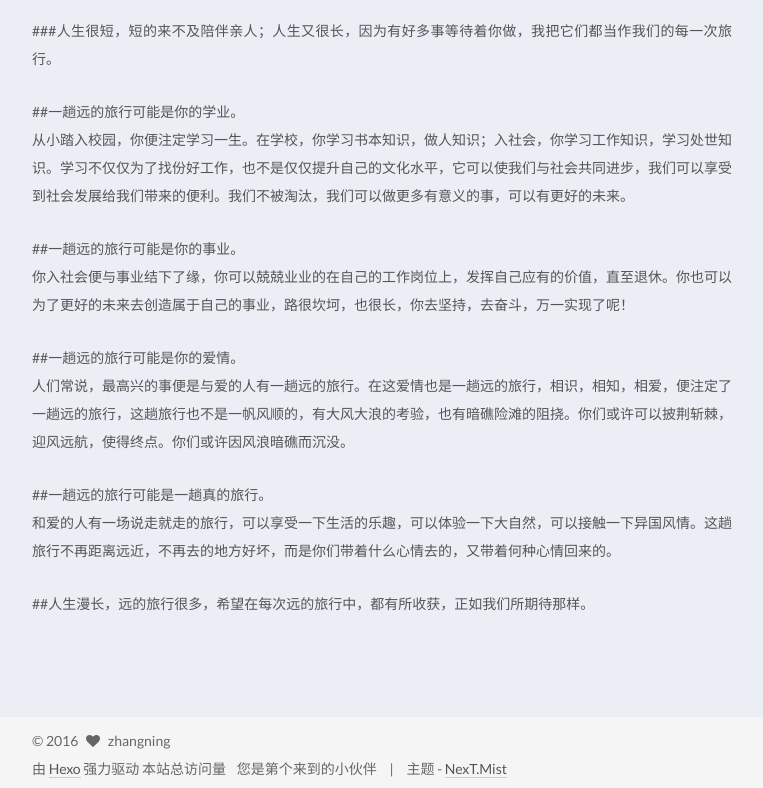
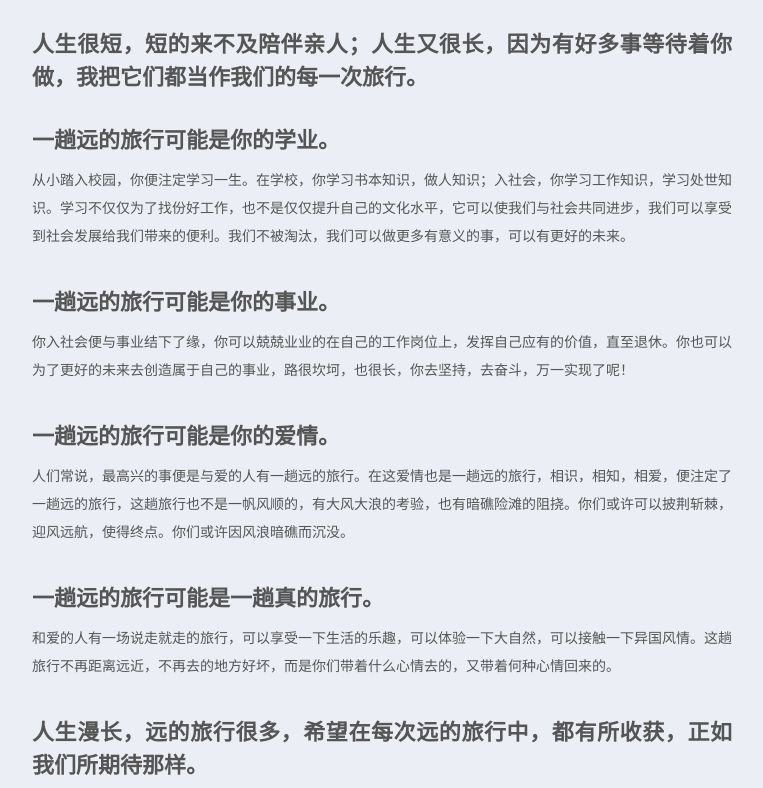
Before and after one commit to jszhangning/jszhangning.github.io, a plain HTML site: page index.html in a window 1280 px wide. Shown: the part 1372-2160 px from the top of the page, without its empty margins (258-1021 px from the left). Drawn offline with Linux system fonts and the light colour scheme; some packages are replaced by stand-ins of ours; a script that the page names is missing.

Commit message:
Site updated: 2016-04-22 14:49:30

```diff
--- a/css/main.css
+++ b/css/main.css
@@ -1521,7 +1521,7 @@ pre .javascript .function {
   width: 4px;
   height: 4px;
   border-radius: 50%;
-  background: #8effff;
+  background: #db7c99;
 }
 .links-of-blogroll {
   font-size: 13px;
--- a/index.html
+++ b/index.html
@@ -448,13 +448,11 @@
 
 
 
-            <p>###人生很短，短的来不及陪伴亲人；人生又很长，因为有好多事等待着你做，我把它们都当作我们的每一次旅行。</p>
-<p>##一趟远的旅行可能是你的学业。<br>从小踏入校园，你便注定学习一生。在学校，你学习书本知识，做人知识；入社会，你学习工作知识，学习处世知识。学习不仅仅为了找份好工作，也不是仅仅提升自己的文化水平，它可以使我们与社会共同进步，我们可以享受到社会发展给我们带来的便利。我们不被淘汰，我们可以做更多有意义的事，可以有更好的未来。</p>
-<p>##一趟远的旅行可能是你的事业。<br>你入社会便与事业结下了缘，你可以兢兢业业的在自己的工作岗位上，发挥自己应有的价值，直至退休。你也可以为了更好的未来去创造属于自己的事业，路很坎坷，也很长，你去坚持，去奋斗，万一实现了呢！</p>
-<p>##一趟远的旅行可能是你的爱情。<br>人们常说，最高兴的事便是与爱的人有一趟远的旅行。在这爱情也是一趟远的旅行，相识，相知，相爱，便注定了一趟远的旅行，这趟旅行也不是一帆风顺的，有大风大浪的考验，也有暗礁险滩的阻挠。你们或许可以披荆斩棘，迎风远航，使得终点。你们或许因风浪暗礁而沉没。</p>
-<p>##一趟远的旅行可能是一趟真的旅行。<br>和爱的人有一场说走就走的旅行，可以享受一下生活的乐趣，可以体验一下大自然，可以接触一下异国风情。这趟旅行不再距离远近，不再去的地方好坏，而是你们带着什么心情去的，又带着何种心情回来的。</p>
-<p>##人生漫长，远的旅行很多，希望在每次远的旅行中，都有所收获，正如我们所期待那样。</p>
-
+            <h2 id="人生很短，短的来不及陪伴亲人；人生又很长，因为有好多事等待着你做，我把它们都当作我们的每一次旅行。"><a href="#人生很短，短的来不及陪伴亲人；人生又很长，因为有好多事等待着你做，我把它们都当作我们的每一次旅行。" class="headerlink" title="人生很短，短的来不及陪伴亲人；人生又很长，因为有好多事等待着你做，我把它们都当作我们的每一次旅行。"></a>人生很短，短的来不及陪伴亲人；人生又很长，因为有好多事等待着你做，我把它们都当作我们的每一次旅行。</h2><h2 id="一趟远的旅行可能是你的学业。"><a href="#一趟远的旅行可能是你的学业。" class="headerlink" title="一趟远的旅行可能是你的学业。"></a>一趟远的旅行可能是你的学业。</h2><p>从小踏入校园，你便注定学习一生。在学校，你学习书本知识，做人知识；入社会，你学习工作知识，学习处世知识。学习不仅仅为了找份好工作，也不是仅仅提升自己的文化水平，它可以使我们与社会共同进步，我们可以享受到社会发展给我们带来的便利。我们不被淘汰，我们可以做更多有意义的事，可以有更好的未来。</p>
+<h2 id="一趟远的旅行可能是你的事业。"><a href="#一趟远的旅行可能是你的事业。" class="headerlink" title="一趟远的旅行可能是你的事业。"></a>一趟远的旅行可能是你的事业。</h2><p>你入社会便与事业结下了缘，你可以兢兢业业的在自己的工作岗位上，发挥自己应有的价值，直至退休。你也可以为了更好的未来去创造属于自己的事业，路很坎坷，也很长，你去坚持，去奋斗，万一实现了呢！</p>
+<h2 id="一趟远的旅行可能是你的爱情。"><a href="#一趟远的旅行可能是你的爱情。" class="headerlink" title="一趟远的旅行可能是你的爱情。"></a>一趟远的旅行可能是你的爱情。</h2><p>人们常说，最高兴的事便是与爱的人有一趟远的旅行。在这爱情也是一趟远的旅行，相识，相知，相爱，便注定了一趟远的旅行，这趟旅行也不是一帆风顺的，有大风大浪的考验，也有暗礁险滩的阻挠。你们或许可以披荆斩棘，迎风远航，使得终点。你们或许因风浪暗礁而沉没。</p>
+<h2 id="一趟远的旅行可能是一趟真的旅行。"><a href="#一趟远的旅行可能是一趟真的旅行。" class="headerlink" title="一趟远的旅行可能是一趟真的旅行。"></a>一趟远的旅行可能是一趟真的旅行。</h2><p>和爱的人有一场说走就走的旅行，可以享受一下生活的乐趣，可以体验一下大自然，可以接触一下异国风情。这趟旅行不再距离远近，不再去的地方好坏，而是你们带着什么心情去的，又带着何种心情回来的。</p>
+<h2 id="人生漫长，远的旅行很多，希望在每次远的旅行中，都有所收获，正如我们所期待那样。"><a href="#人生漫长，远的旅行很多，希望在每次远的旅行中，都有所收获，正如我们所期待那样。" class="headerlink" title="人生漫长，远的旅行很多，希望在每次远的旅行中，都有所收获，正如我们所期待那样。"></a>人生漫长，远的旅行很多，希望在每次远的旅行中，都有所收获，正如我们所期待那样。</h2>
 
 
 
```
Also changed, not shown: 2016/04/16/有一趟远的旅行/index.html (+10 -15 lines).
